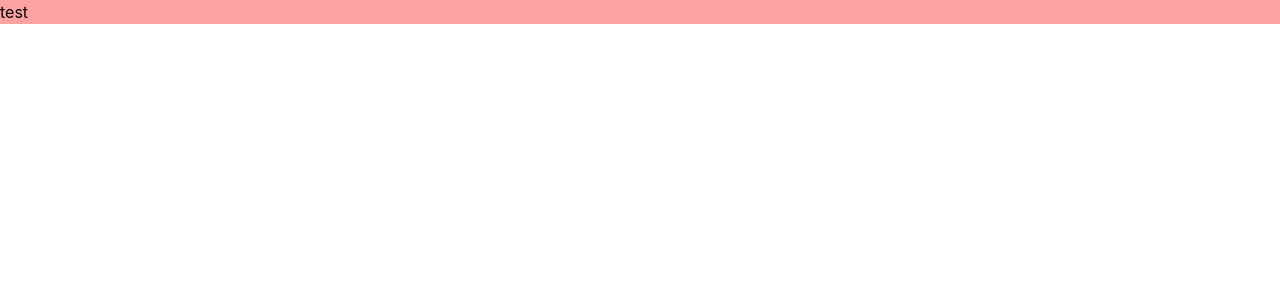
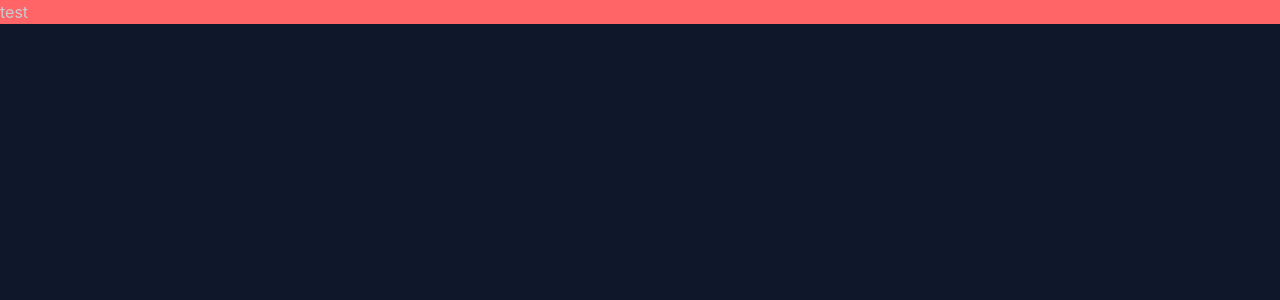
Before and after one commit to MohandBir/task-flow, a React (Vite) app: page / in a window 1280 px wide. Shown: the top 300 px of the page. Built offline with nearby package versions, Linux system fonts and the light colour scheme.

Commit message:
t1: mettre le theme tailwindcss night

```diff
--- a/index.html
+++ b/index.html
@@ -1,5 +1,5 @@
 <!doctype html>
-<html lang="en">
+<html lang="en" data-theme="night">
   <head>
     <meta charset="UTF-8" />
     <link rel="icon" type="image/svg+xml" href="/favicon.svg" />
--- a/package.json
+++ b/package.json
@@ -21,6 +21,7 @@
     "@types/react": "^19.2.18",
     "@types/react-dom": "^19.2.7",
     "@vitejs/plugin-react": "^6.1.1",
+    "daisyui": "^5.7.47",
     "eslint": "^10.10.0",
     "eslint-plugin-react-hooks": "^7.1.1",
     "eslint-plugin-react-refresh": "^0.5.6",
--- a/src/App.tsx
+++ b/src/App.tsx
@@ -2,7 +2,7 @@
 function App() {
 
   return (
-   <div className="bg-red-300">
+   <div className="bg-red-400">
       test
    </div>
   )
--- a/src/index.css
+++ b/src/index.css
@@ -1 +1,5 @@
 @import "tailwindcss";
+@plugin "daisyui" {
+  themes :
+  night
+};
```
Also changed, not shown: 1 other file (tests, documents, lock files or other folders).
